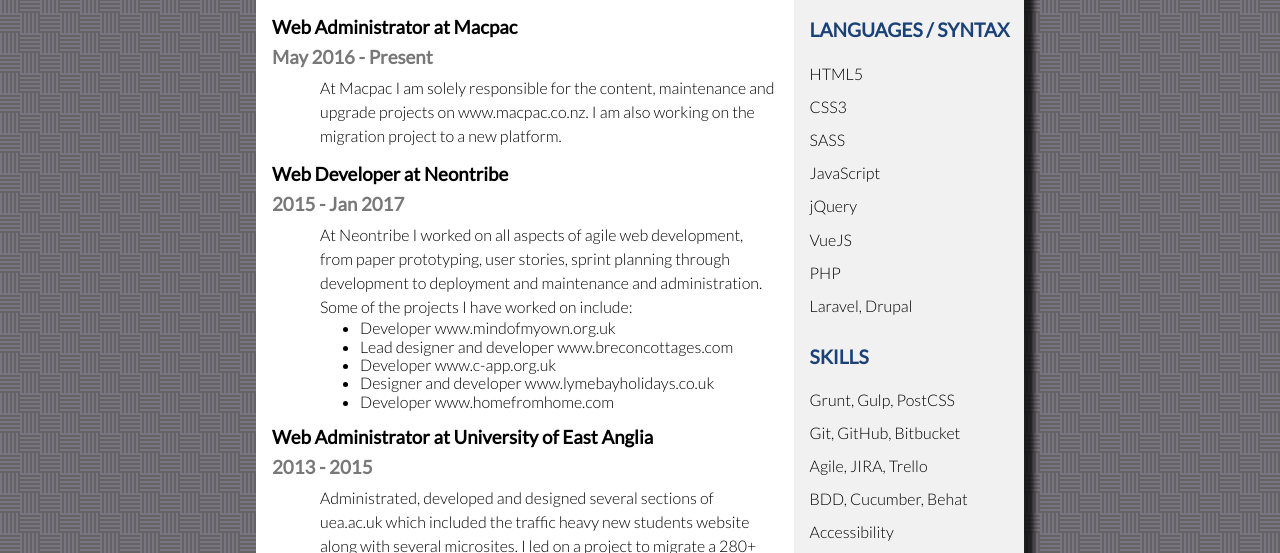
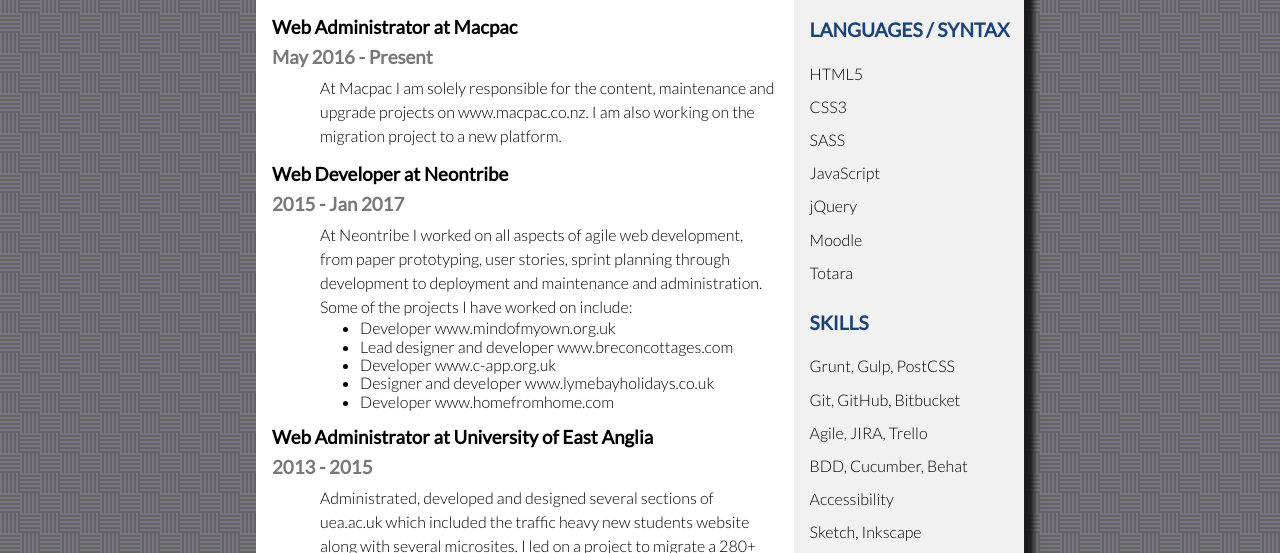
Before and after one commit to tomltd/tomltd.github.io, a website: page index.html in a window 1280 px wide. Shown: the part 227-780 px from the top of the page. Drawn offline with nearby package versions, Linux system fonts and the light colour scheme.

Commit message:
Slight change in skills

```diff
--- a/index.html
+++ b/index.html
@@ -74,9 +74,8 @@
                 <p>SASS</p>
                 <p>JavaScript</p>
                 <p>jQuery</p>
-                <p>VueJS</p>
-                <p>PHP</p>
-                <p>Laravel, Drupal</p>
+                <p>Moodle</p>
+                <p>Totara</p>
             </div>
             <div class="skills">
                 <h2>Skills<span></span></h2>
```
